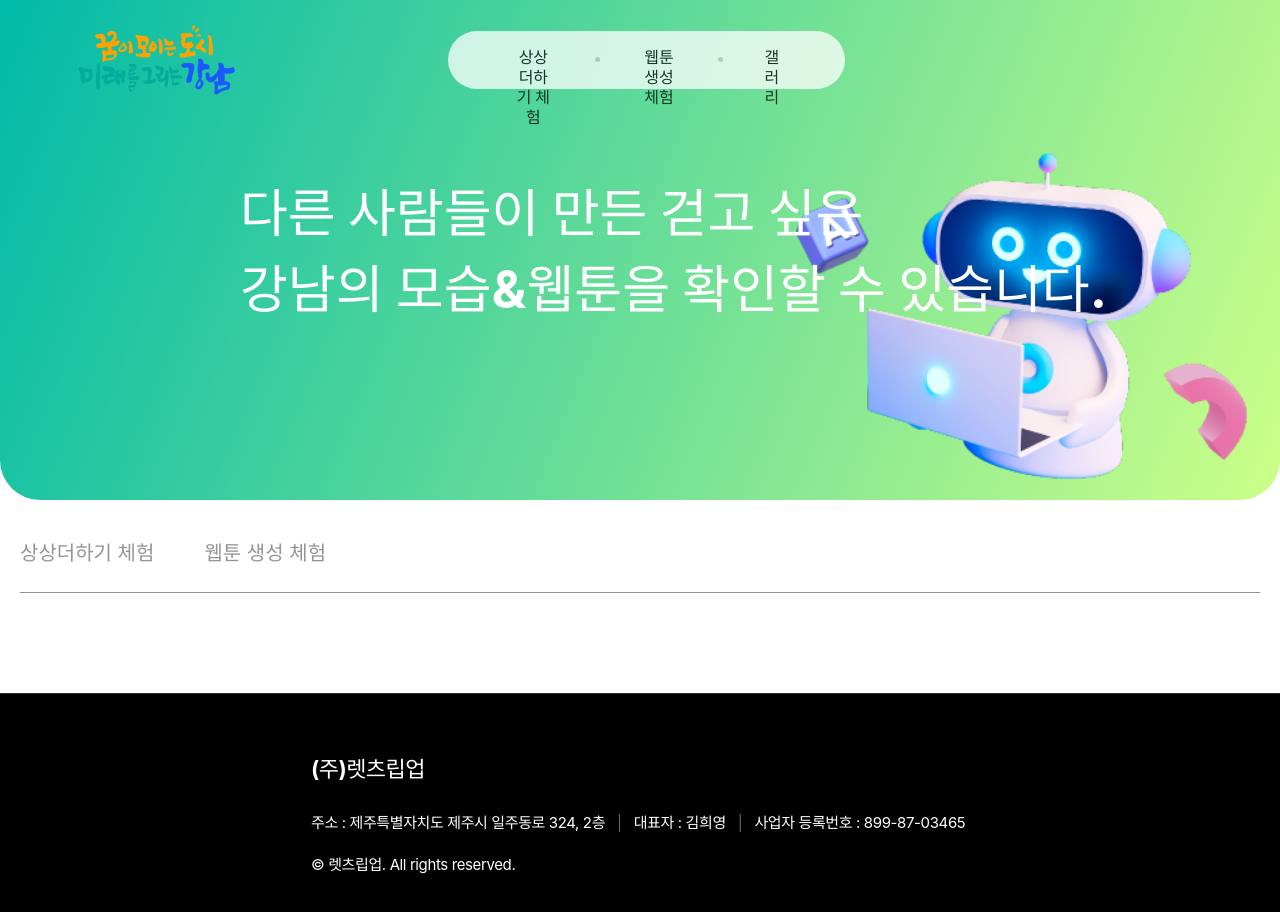
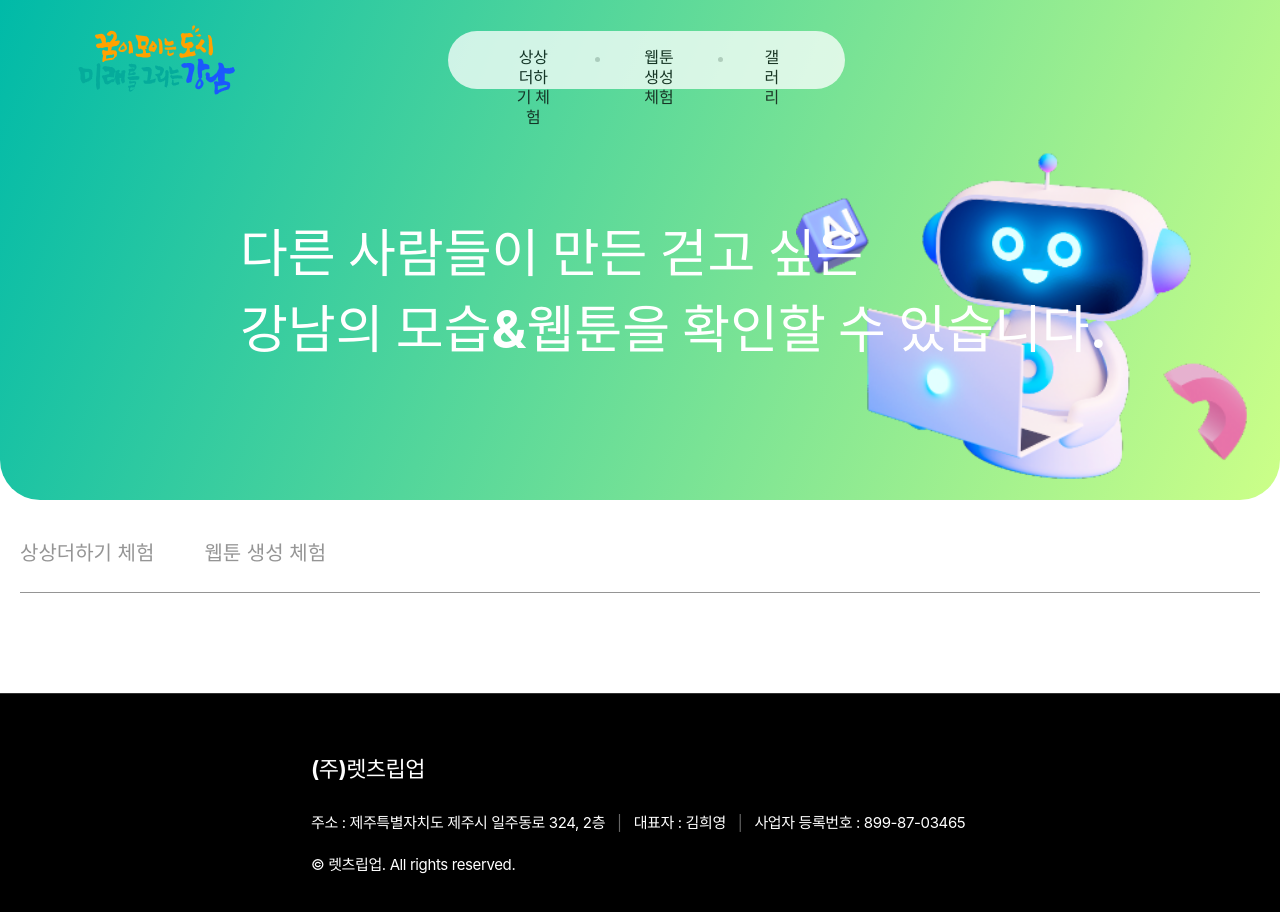
Before and after one commit to Letsleapup/gn50, a React (Vite) app in the folder frontend/: page /#/shared/1 in a window 1280 px wide. Shown: the top 912 px of the page. Built offline with nearby package versions, Linux system fonts and the light colour scheme; a web font is replaced by a local one.

Commit message:
refactor: modify text position in pagebanner css

```diff
--- a/frontend/src/components/PageBanner/PageBanner.css
+++ b/frontend/src/components/PageBanner/PageBanner.css
@@ -9,7 +9,7 @@
 
 .yg-select-text-content-wrapper {
   max-width: 40%;
-  margin-top: 12%;
+  margin-top: 22%;
 }
 
 .yg-select-title {
--- a/frontend/tailwind.config.js
+++ b/frontend/tailwind.config.js
@@ -27,9 +27,6 @@ module.exports = {
         '2xl': '1536px',
         '3xl': '1920px',
       },
-      zIndex: {
-        '100': '100',
-      }
     },
 
   },
```
